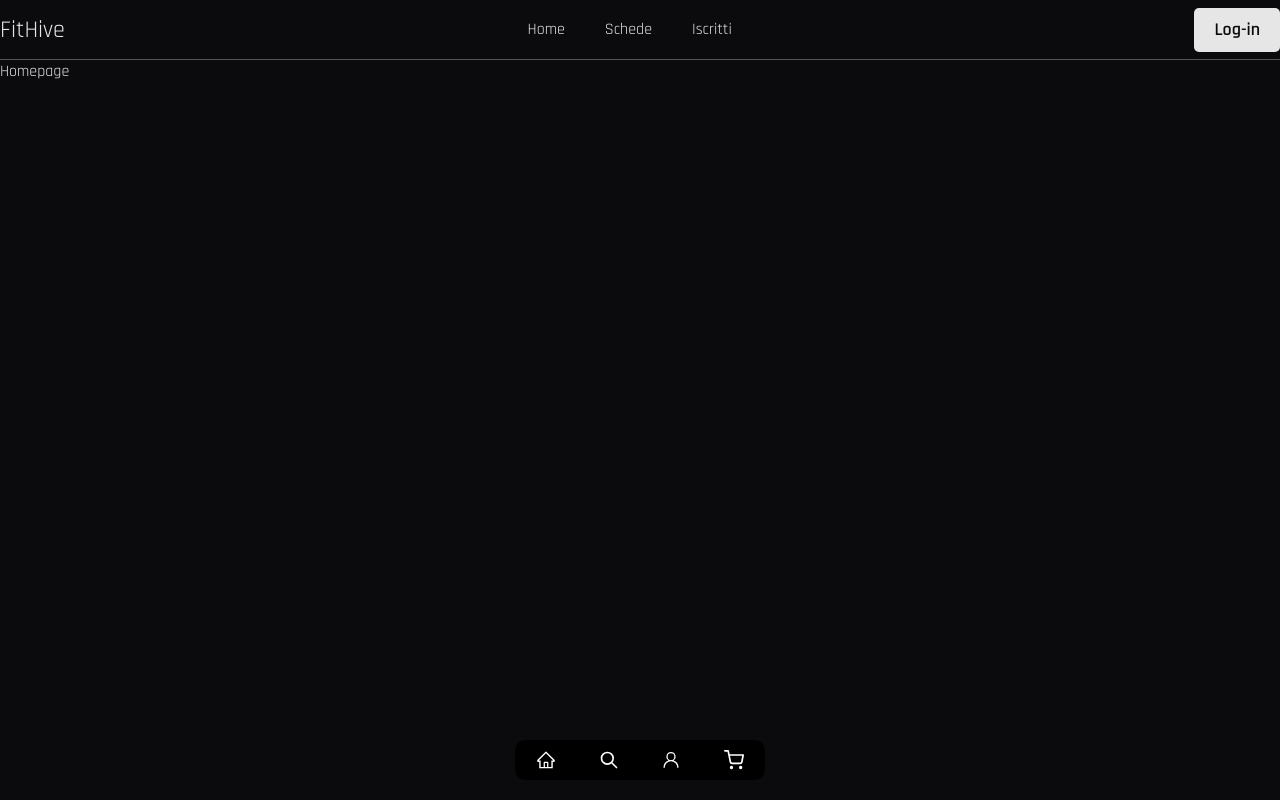
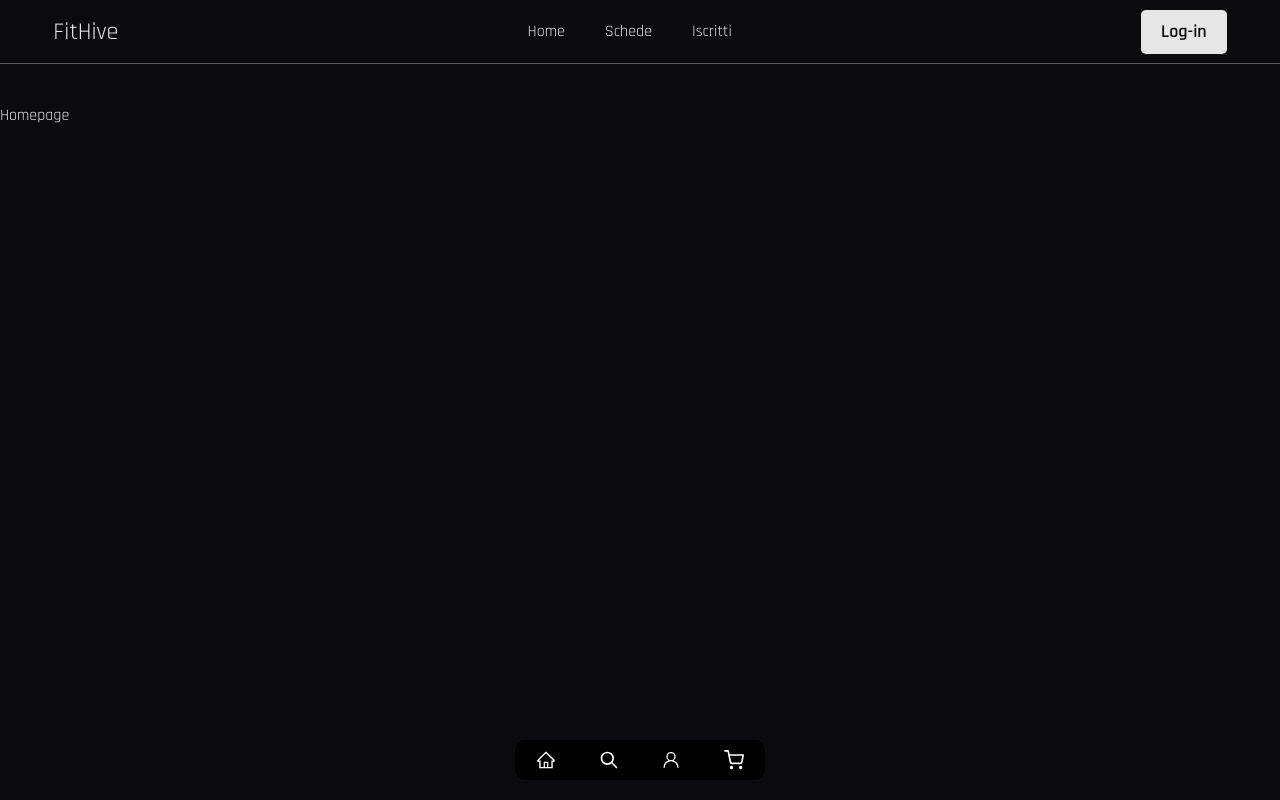
Before and after one commit to Angeloamenta/FitHive, a React (Vite) app: page / in a window 1280 px wide. Built offline with nearby package versions, Linux system fonts and the light colour scheme.

Commit message:
reset padding

```diff
--- a/src/App.css
+++ b/src/App.css
@@ -1,12 +1,11 @@
 @import url('https://fonts.googleapis.com/css2?family=Rajdhani:wght@300;400;500;600;700&family=Titillium+Web:ital,wght@0,200;0,300;0,400;0,600;0,700;0,900;1,200;1,300;1,400;1,600;1,700&display=swap');
 @import url('https://fonts.googleapis.com/css2?family=Exo+2:ital,wght@0,100..900;1,100..900&display=swap');
 @import "tailwindcss";
+@tailwind utilities;
 
 
 * {
-    padding: 0;
     box-sizing: border-box;
-    margin: 0;
 }
 
 :root {
--- a/src/components/Navbar.jsx
+++ b/src/components/Navbar.jsx
@@ -38,13 +38,13 @@ const Navbar = () => {
         //         </div>
         //     </div>
         // </nav>
-        <nav className="w-full flex justify-center   pb-5 h-15 ">
-            <div className="flex container justify-between ">
+        <nav className="w-full  flex justify-center h-16 mb-10 ">
+            <div className=" flex w-11/12 justify-between ">
                 <div className="flex items-center">
-                    <h1 className="text-2xl flex r">FitHive</h1>
+                    <h1 className="text-2xl flex ">FitHive</h1>
                 </div>
                 <div>
-                    <ul className="flex gap-10 h-full items-center">
+                    <ul className="hidden md:flex gap-10 h-full items-center">
                         <li className="nav-item">
                             <Link className="nav-link active" aria-current="page" to="/">Home</Link>
                         </li>
--- a/src/pages/Iscritti.jsx
+++ b/src/pages/Iscritti.jsx
@@ -35,7 +35,8 @@ const Iscritti = () => {
 
     return (
         <>
-            <div className=" flex gap-2 gap-y-4 flex-wrap flex-row">
+        <div className=" flex justify-center">
+            <div className=" w-11/12 flex justify-center gap-2 gap-y-4 flex-wrap flex-row">
                 {customers &&
                     customers.map((customer, index) => {
                         return (
@@ -53,6 +54,7 @@ const Iscritti = () => {
 
                 }
             </div>
+        </div>
 
         </>
     )
```
